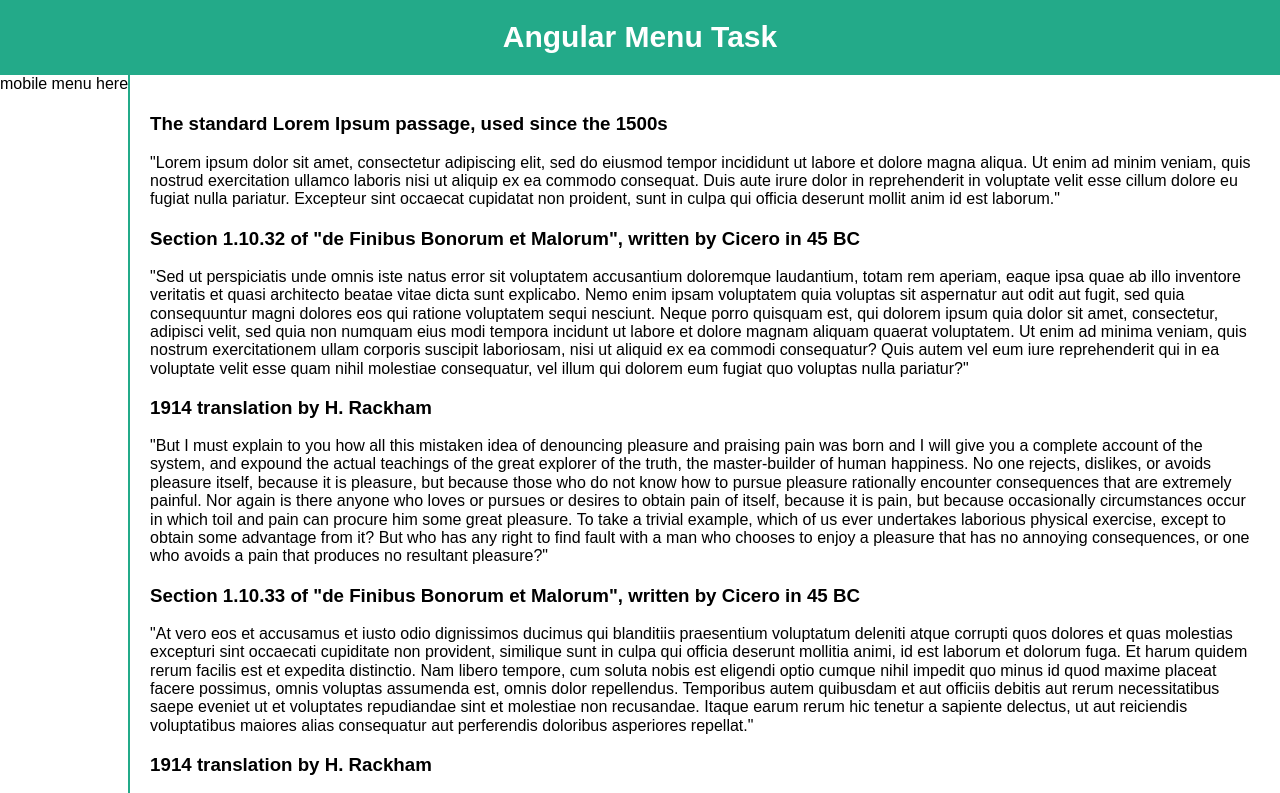
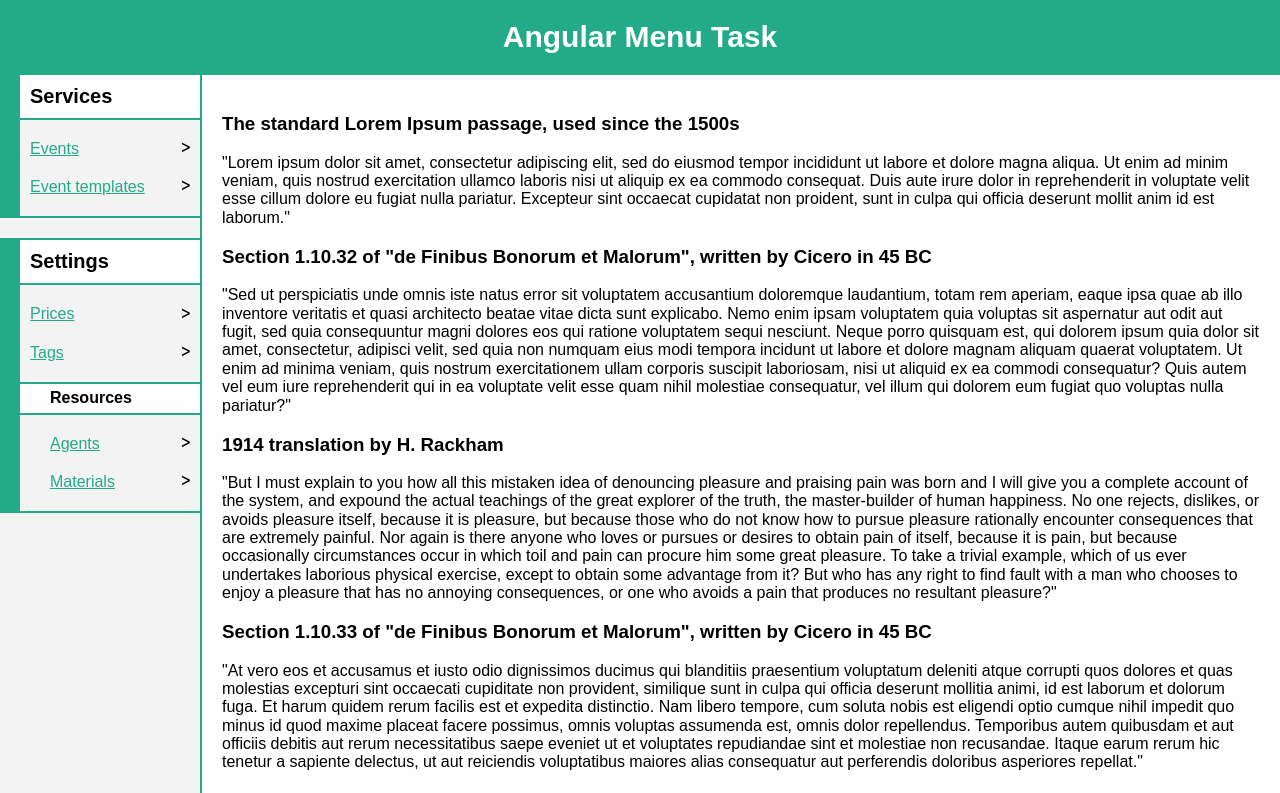
Before and after one commit to douglasward/angular-menu-task, an Angular app: page / in a window 1280 px wide. Shown: the top 793 px of the page. Built offline with nearby package versions, Linux system fonts and the light colour scheme.

Commit message:
Add new MenuComponent which displays the application menu.

```diff
--- a/src/app/app.component.html
+++ b/src/app/app.component.html
@@ -2,9 +2,9 @@
   <app-header></app-header>
 </header>
 
-<aside class="menu">
-  mobile menu here
-</aside>
+<nav class="menu" [class.menu--open-on-mobile]="mobileMenuOpenState$ | async">
+  <app-menu></app-menu>
+</nav>
 
 <main class="content">
 <!--
--- a/src/app/app.component.scss
+++ b/src/app/app.component.scss
@@ -31,16 +31,24 @@
   position: fixed;
   top: 0;
   left: 0;
-  transform: translateX(-100%);
-  transition: transform 0.3s ease;
-  min-height: 100vh;
-  border-right: 2px solid c.$color-green;
-  background-color: c.$color-white;
+  height: 100vh;
+  overflow: auto;
+  transform: translateX(-120%);
+  transition: transform 0.3s ease-in-out;
+  box-shadow: 0 0 10px rgba(c.$color-black, 0.7);
+  background-color: c.$color-lightgray;
 
   @include c.viewport-greater(sm) {
     position: static;
     transform: inherit;
     height: inherit;
+    transition: none;
+    box-shadow: none;
+    border-right: 2px solid c.$color-green;
+  }
+
+  &--open-on-mobile {
+    transform: translateX(0);
   }
 }
 
--- a/src/app/app.component.ts
+++ b/src/app/app.component.ts
@@ -1,10 +1,16 @@
-import { Component } from '@angular/core';
+import {Component} from '@angular/core';
+import {ApplicationStateService} from './shared/services/application-state.service';
+import {Observable} from 'rxjs';
 
 @Component({
   selector: 'app-root',
   templateUrl: './app.component.html',
   styleUrls: ['./app.component.scss']
 })
-export class AppComponent {
-  title = 'angular-menu-task';
+export class AppComponent{
+  constructor(applicationStateService: ApplicationStateService) {
+    this.mobileMenuOpenState$ = applicationStateService.mobileMenuOpen$.asObservable();
+  }
+
+  mobileMenuOpenState$: Observable<boolean>;
 }
--- /dev/null
+++ b/src/app/page/components/menu/menu.component.html
@@ -0,0 +1,29 @@
+<ng-container *ngIf="menuItems$ | async as menuItems">
+  <ng-container *ngTemplateOutlet="menuListTemplate; context: {$implicit: menuItems, level: 1}"></ng-container>
+</ng-container>
+
+<ng-template #menuListTemplate let-menuItems let-level="level">
+  <ul class="menu-item-list">
+    <li class="menu-item-list__item" [class]="'menu-item-list__item--on-level-' + level" *ngFor="let menuItem of menuItems">
+      <div class="menu-item">
+        <a [href]="menuItem.path" class="menu-item__link link" [class]="'menu-item__link--on-level-' + level"
+           *ngIf="menuItem.path; else menuItemAsTextTemplate">
+          {{menuItem.name}}
+        </a>
+
+        <ng-template #menuItemAsTextTemplate>
+          <div class="menu-item__text" [class]="'menu-item__text--on-level-' + level">
+            {{menuItem.name}}
+          </div>
+        </ng-template>
+
+        <span class="menu-item__arrow" [class]="'menu-item_arrow--on-level-' + level" *ngIf="!(menuItem.children?.length > 0)">ᐳ</span>
+      </div>
+
+      <ng-container *ngIf="menuItem.children?.length > 0">
+        <ng-container
+          *ngTemplateOutlet="menuListTemplate; context: {$implicit: menuItem.children, level: level + 1}"></ng-container>
+      </ng-container>
+    </li>
+  </ul>
+</ng-template>
--- /dev/null
+++ b/src/app/page/components/menu/menu.component.scss
@@ -0,0 +1,100 @@
+@use 'src/styles/common' as c;
+
+@mixin on-level($level) {
+  &--on-level {
+    &-#{$level} {
+      @content;
+    }
+  }
+}
+
+:host {
+  display: block;
+  min-width: calc(100vw - 100px);
+
+  @include c.viewport-greater(sm) {
+    min-width: 200px;
+    margin-top: -2px;
+  }
+}
+
+.menu-item-list {
+  &__item {
+    @include on-level(1) {
+      border-left: 20px solid c.$color-green;
+      border-bottom: 2px solid c.$color-green;
+
+      &:not(:first-child) {
+        margin: 20px 0;
+      }
+    }
+
+    @include on-level(2) {
+      &:first-child {
+        margin-top: 10px;
+      }
+
+      &:last-child {
+        margin-bottom: 10px;
+      }
+    }
+
+    @include on-level(3) {
+      &:first-child {
+        margin-top: 10px;
+      }
+
+      &:last-child {
+        margin-bottom: 10px;
+      }
+    }
+  }
+}
+
+.menu-item {
+  display: flex;
+  flex-flow: row nowrap;
+  align-items: center;
+
+  &__link {
+    font-size: 16px;
+    flex-grow: 1;
+
+    @include on-level(2) {
+      margin: 10px 10px;
+    }
+
+    @include on-level(3) {
+      padding: 10px 30px;
+    }
+  }
+
+  &__text {
+    flex-grow: 1;
+
+    @include on-level(1) {
+      padding: 10px 10px;
+      font-weight: bold;
+      font-size: 20px;
+      border-top: 2px solid c.$color-green;
+      border-bottom: 2px solid c.$color-green;
+      background-color: c.$color-white;
+    }
+
+    @include on-level(2) {
+      padding: 5px 30px;
+      margin-top: 10px;
+      border-top: 2px solid c.$color-green;
+      border-bottom: 2px solid c.$color-green;
+      background-color: c.$color-white;
+      font-weight: bold;
+    }
+  }
+
+  &__arrow {
+    margin-left: auto;
+    padding: 0 10px;
+    font-size: 12px;
+    font-weight: bold;
+  }
+}
--- /dev/null
+++ b/src/app/page/components/menu/menu.component.ts
@@ -0,0 +1,17 @@
+import {Component} from '@angular/core';
+import {ConfigService} from '../../../shared/services/config.service';
+import {Observable} from 'rxjs';
+import {MenuItem} from '../../../shared/model/config';
+
+@Component({
+  selector: 'app-menu',
+  templateUrl: './menu.component.html',
+  styleUrls: ['./menu.component.scss']
+})
+export class MenuComponent {
+  menuItems$: Observable<MenuItem[]>;
+
+  constructor(configService: ConfigService) {
+    this.menuItems$ = configService.menuItems$;
+  }
+}
--- a/src/app/page/page.module.ts
+++ b/src/app/page/page.module.ts
@@ -4,12 +4,14 @@ import {HeaderComponent} from './components/header/header.component';
 import {FooterComponent} from './components/footer/footer.component';
 import {SharedModule} from '../shared/shared.module';
 import {MobileMenuTriggerDirective} from './directives/mobile-menu-trigger.directive';
+import { MenuComponent } from './components/menu/menu.component';
 
 @NgModule({
-  declarations: [HeaderComponent, FooterComponent, MobileMenuTriggerDirective],
+  declarations: [HeaderComponent, FooterComponent, MobileMenuTriggerDirective, MenuComponent],
   exports: [
     FooterComponent,
-    HeaderComponent
+    HeaderComponent,
+    MenuComponent
   ],
   imports: [
     CommonModule,
```
Also changed, not shown: 1 other file (tests, documents, lock files or other folders).
